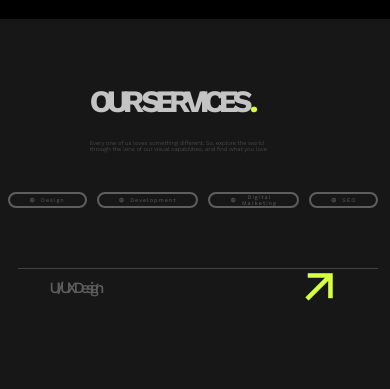
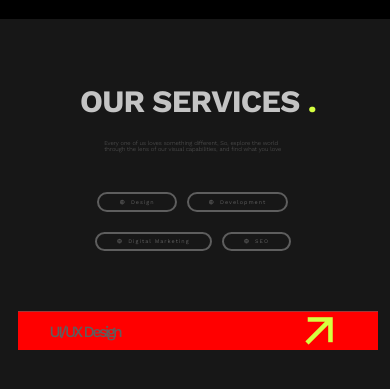
Before and after one commit to AniketSharma-dev/DasGrune-Landing-Page, a plain HTML site: page index.html in a window 390 px wide. Shown: the part 1125-1514 px from the top of the page. Drawn offline with nearby package versions, Linux system fonts and the light colour scheme.

Commit message:
added files

```diff
--- a/style.css
+++ b/style.css
@@ -329,8 +329,10 @@ header {
 }
 
 .contentLeft h1 {
-    letter-spacing: -6px;
-    font-size: 7vw;
+    /* letter-spacing: -6px; */
+    letter-spacing: -0.2vw;
+
+    font-size: 6vw;
     color: #c4c4c4;
 
 }
@@ -341,7 +343,7 @@ header {
 
 .contentLeft p {
     margin-top: 20px;
-    width: 90%;
+    width: 100%;
     font-size: 1.5vw;
     font-weight: 300;
     color: #5e5e5e;
@@ -396,6 +398,7 @@ header {
 .elem {
     width: 100%;
     height: 10vw;
+    background-color: red;
     border-top: 1px solid #5e5e5e98;
     display: flex;
     justify-content: space-between;
@@ -407,7 +410,9 @@ header {
     color: #5e5e5e;
     font-size: 4vw;
     font-weight: 500;
-    letter-spacing: -4px;
+    /* letter-spacing: -4px; */
+    letter-spacing: -0.6vw;
+
 }
 
 
@@ -517,14 +522,29 @@ header {
     .ser-content {
         flex-direction: column;
     }
+    .contentLeft{
+        display: flex;
+        flex-direction: column;
+        align-items: center;
+        width: 80%;
+    }
 
     .contentLeft h1 {
         font-size: 8vw;
 
     }
+    .contentLeft p{
+        width: 65%;
+    }
 
     .contentRight {
+        width: 80%;
         flex-direction: row;
+        flex-wrap: wrap;
+        row-gap: 20px;
+    }
+    .contentRight .top button, .contentRight .bottom button {
+        height: 5vw;
     }
 
     .btn button {
```
